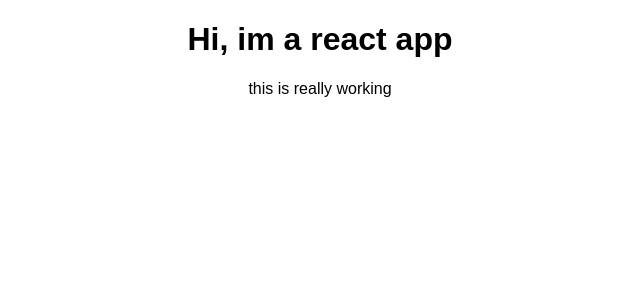
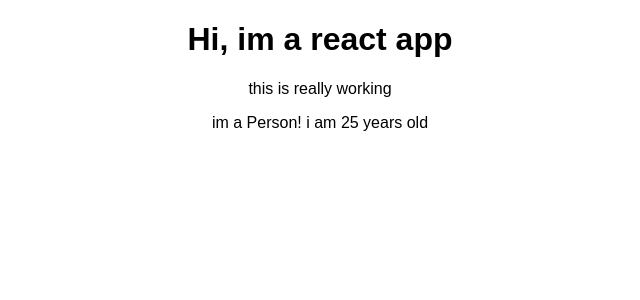
Before and after one commit to jonbleibdrey/react-udemy, a React (Create React App) app: page / in a window 1280 px wide. Shown: the top 300 px of the page, without its empty margins (320-960 px from the left). Built offline with nearby package versions, Linux system fonts and the light colour scheme.

Commit message:
created basic jsx math

```diff
--- a/src/App.js
+++ b/src/App.js
@@ -1,5 +1,6 @@
 import React, { Component } from 'react';
 import './App.css';
+import Person from "./Person/Person"
 
 class App extends Component {
   render() {
@@ -7,6 +8,7 @@
       <div className="App">
         <h1>Hi, im a react app</h1>
         <p>this is really working</p>
+        <Person />
       </div>
     );
   }
--- a/src/Person/Person.js
+++ b/src/Person/Person.js
@@ -4,7 +4,7 @@
     return (
         <div>
            <p>
-            im a Person!
+            im a Person! i am {Math.floor(Math.random() * 30)} years old
             </p>
         </div>
     )
```
